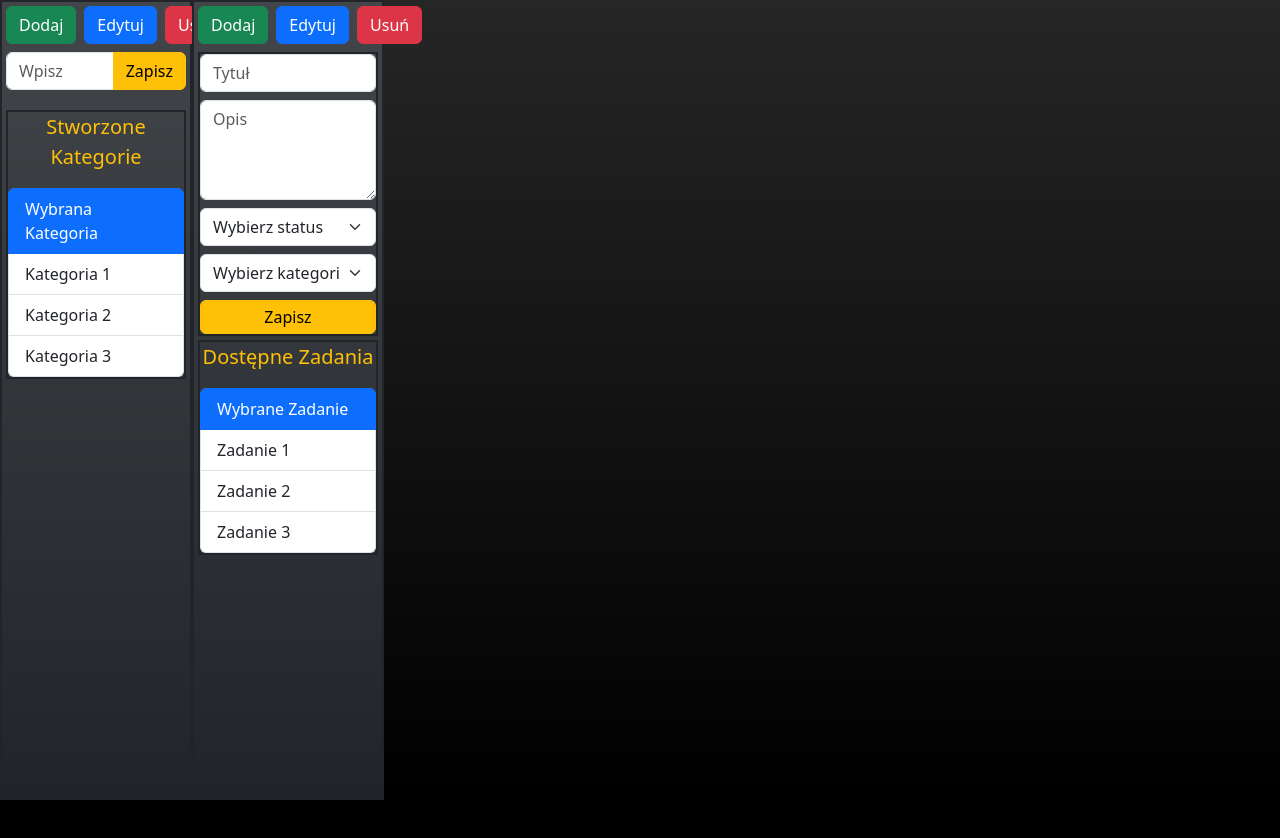
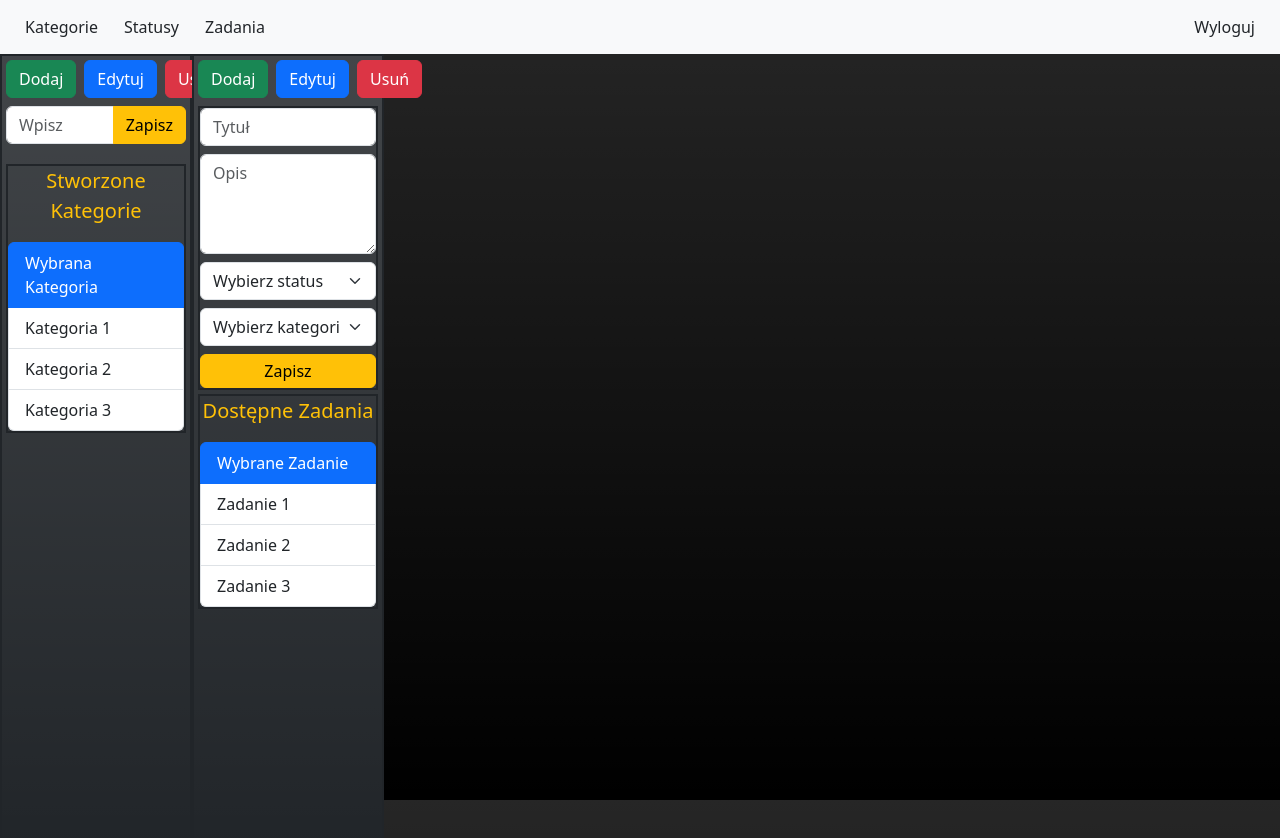
Before and after one commit to jacob66G/ToDo, an Angular app in the folder frontend/: page /user-page in a window 1280 px wide. Shown: the top 838 px of the page. Before the commit the page ends 800 px from the top, so only its background shows below. Built offline with nearby package versions, Linux system fonts and the light colour scheme.

Commit message:
Navbar added

```diff
--- /dev/null
+++ b/frontend/src/app/components/navbar/navbar.component.html
@@ -0,0 +1,10 @@
+<nav class="navbar bg-body-tertiary ">
+    <form class="container-fluid d-flex justify-content-between">
+        <div>
+            <button type="button" class="btn" data-bs-toggle="button">Kategorie</button>
+            <button type="button" class="btn" data-bs-toggle="button">Statusy</button>
+            <button type="button" class="btn" data-bs-toggle="button">Zadania</button>
+        </div>
+        <button type="button" class="btn" data-bs-toggle="button">Wyloguj</button>
+    </form>
+</nav>
--- a/frontend/src/app/pages/user-page/user-page.component.css
+++ b/frontend/src/app/pages/user-page/user-page.component.css
@@ -1,3 +1,3 @@
-#main-div{
+#content{
     display: flex;
 }
--- a/frontend/src/app/pages/user-page/user-page.component.html
+++ b/frontend/src/app/pages/user-page/user-page.component.html
@@ -1,4 +1,7 @@
 <div id="main-div">
-    <app-category-manage></app-category-manage>
-    <app-task-manage></app-task-manage>
+    <app-navbar></app-navbar>
+    <div id="content">
+        <app-category-manage></app-category-manage>
+        <app-task-manage></app-task-manage>
+    </div>
 </div>
--- a/frontend/src/app/pages/user-page/user-page.component.ts
+++ b/frontend/src/app/pages/user-page/user-page.component.ts
@@ -1,10 +1,11 @@
 import { Component } from '@angular/core';
 import { CategoryManageComponent } from '../../components/category-manage/category-manage.component';
 import { TaskManageComponent } from '../../components/task-manage/task-manage.component';
+import { NavbarComponent } from '../../components/navbar/navbar.component';
 
 @Component({
   selector: 'app-user-page',
-  imports: [CategoryManageComponent, TaskManageComponent],
+  imports: [CategoryManageComponent, TaskManageComponent, NavbarComponent],
   templateUrl: './user-page.component.html',
   styleUrl: './user-page.component.css'
 })
```
Also changed, not shown: frontend/src/app/components/navbar/navbar.component.ts (added, +12 -0 lines), frontend/src/app/components/navbar/navbar.component.css (added), 1 other file (tests, documents, lock files or other folders).
